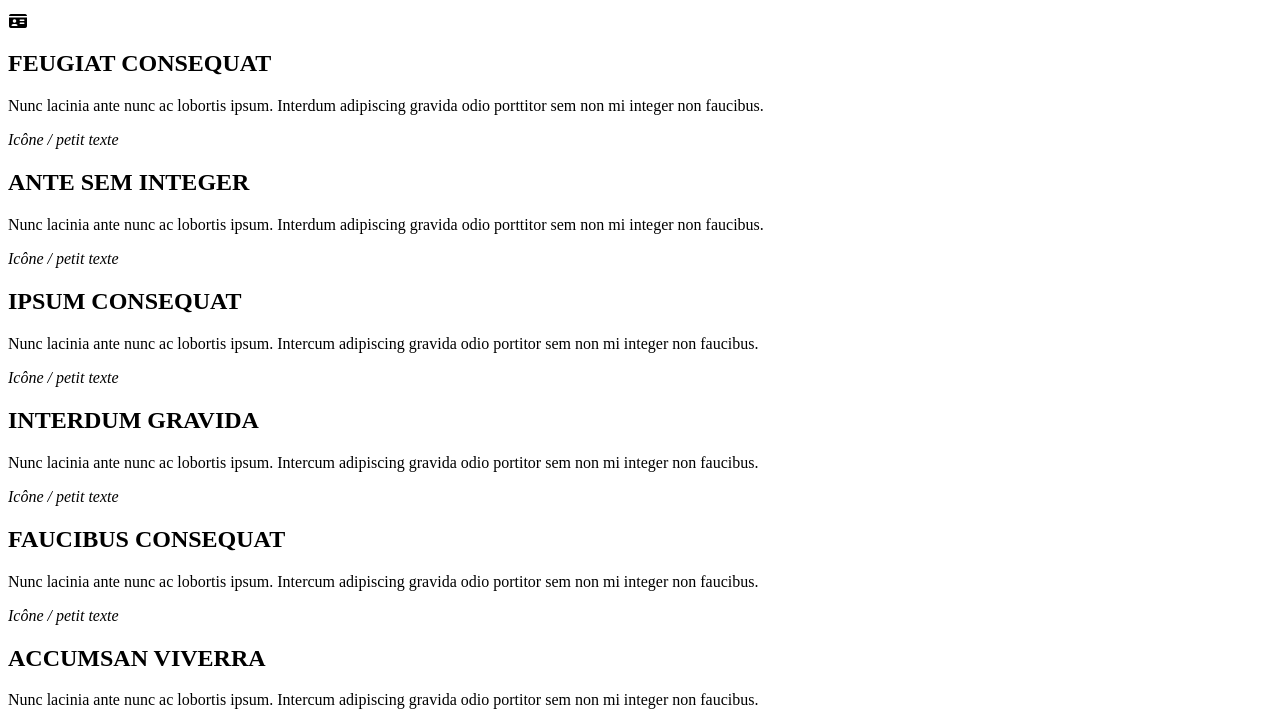
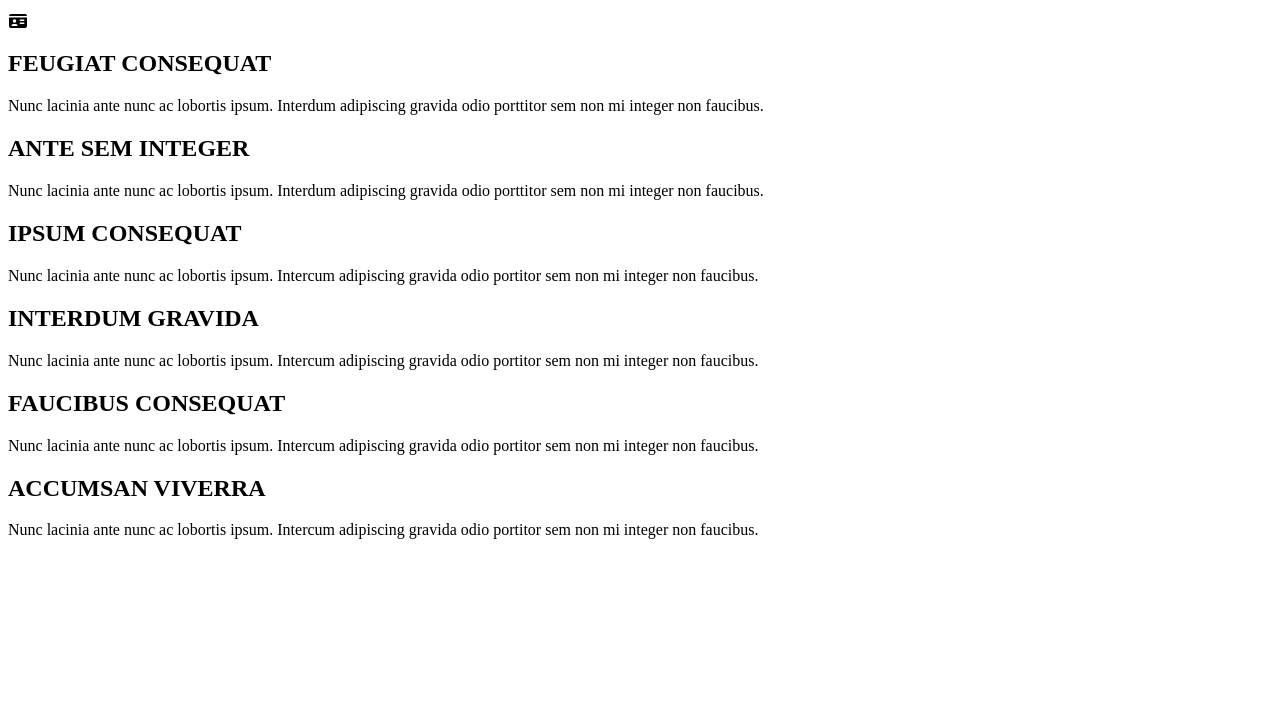
Before and after one commit to sissichzz/TP-integration, a plain HTML site: page index.html in a window 1280 px wide. Shown: the part 284-1009 px from the top of the page. After the commit the page ends 839 px from the top, so only its background shows below. Drawn offline with Linux system fonts and the light colour scheme.

Commit message:
secondcommit

```diff
--- a/index.html
+++ b/index.html
@@ -37,7 +37,7 @@
             </article>
 
             <article class="2">
-                <i>Icône / petit texte</i>
+                <i></i>
                 <h1>ANTE SEM INTEGER</h1>
                 <p>Nunc lacinia ante nunc ac lobortis ipsum. Interdum adipiscing gravida odio porttitor sem non mi
                     integer non faucibus.
@@ -45,28 +45,28 @@
             </article>
 
             <article class="3">
-                <i>Icône / petit texte</i>
+                <i></i>
                 <h1>IPSUM CONSEQUAT</h1>
                 <p>Nunc lacinia ante nunc ac lobortis ipsum. Intercum adipiscing gravida odio portitor sem non mi
                     integer non faucibus.</p>
             </article>
 
             <article class="4">
-                <i>Icône / petit texte</i>
+                <i></i>
                 <h1>INTERDUM GRAVIDA</h1>
                 <p>Nunc lacinia ante nunc ac lobortis ipsum. Intercum adipiscing gravida odio portitor sem non mi
                     integer non faucibus.</p>
             </article>
 
             <article class="5">
-                <i>Icône / petit texte</i>
+                <i></i>
                 <h1>FAUCIBUS CONSEQUAT</h1>
                 <p>Nunc lacinia ante nunc ac lobortis ipsum. Intercum adipiscing gravida odio portitor sem non mi
                     integer non faucibus.</p>
             </article>
 
             <article class="6">
-                <i>Icône / petit texte</i>
+                <i></i>
                 <h1>ACCUMSAN VIVERRA</h1>
                 <p>Nunc lacinia ante nunc ac lobortis ipsum. Intercum adipiscing gravida odio portitor sem non mi
                     integer non faucibus.</p>
@@ -75,7 +75,6 @@
     </main>
 
     <article class="cta">
-        <!-- Appel à l'action ou contenu supplémentaire -->
     </article>
 
 
```
